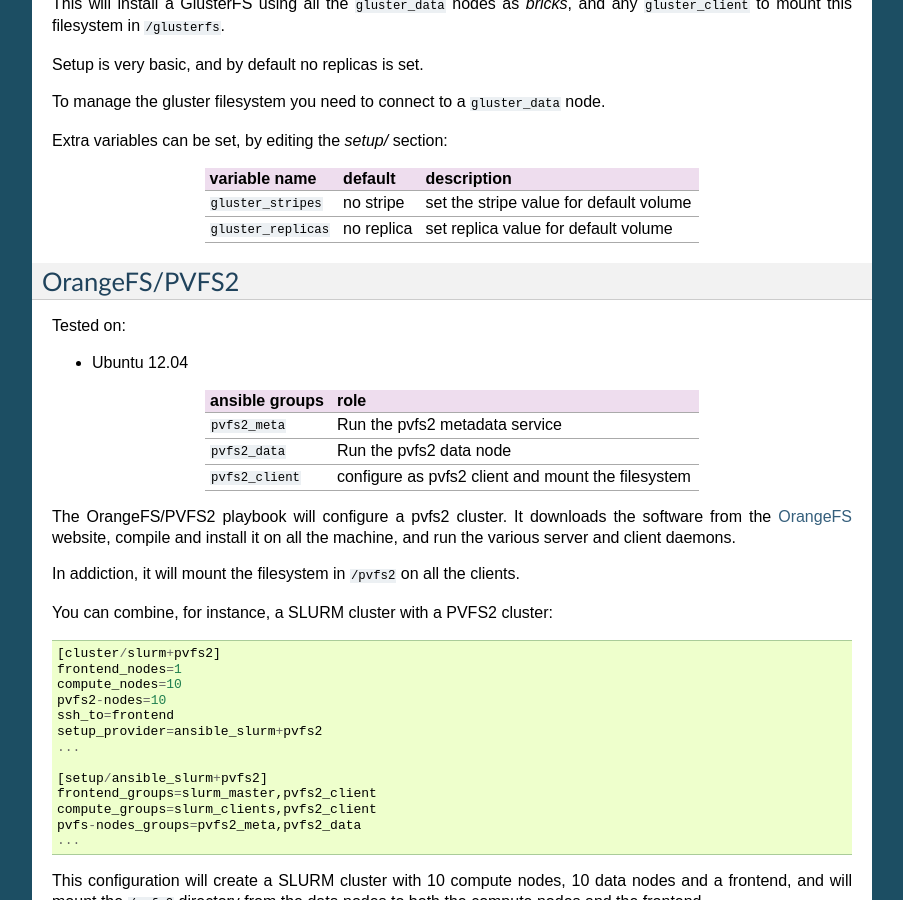
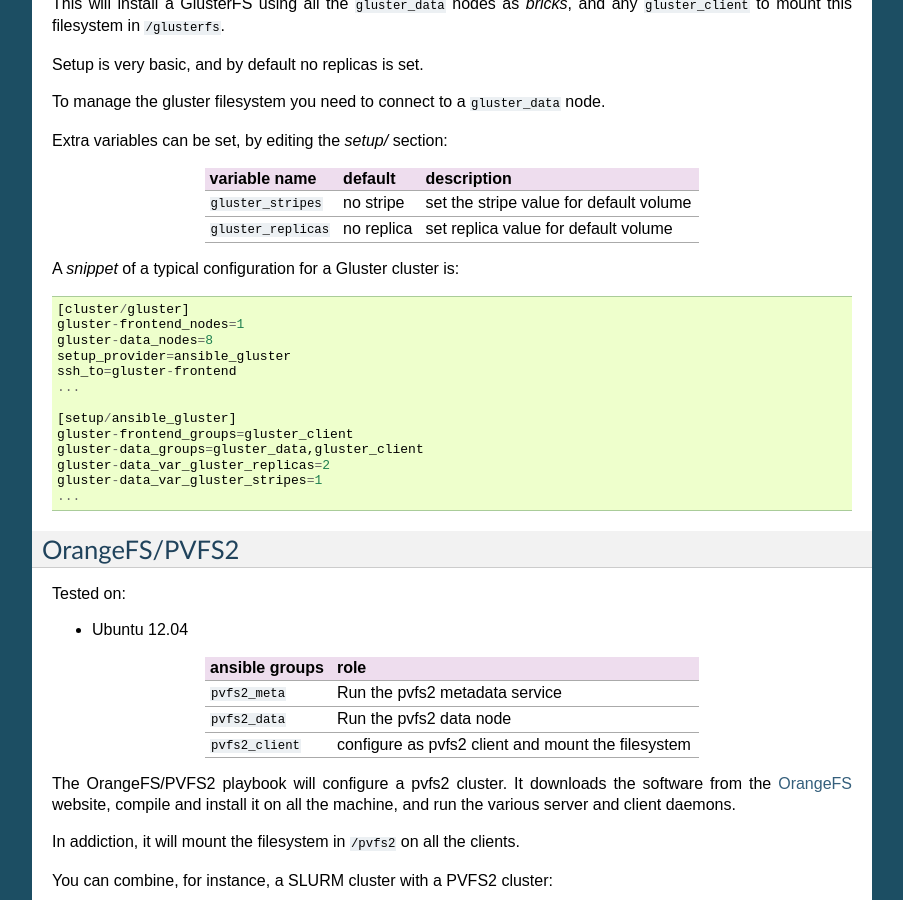
Before and after one commit to elasticluster/elasticluster, a Sphinx documentation site: the page built from docs/playbooks.rst, in a window 1280 px wide and 900 px high, scrolled down 5075 px. Shown: the whole window, without its empty margins (198-1101 px from the left). Built offline with Sphinx 7.4.7, drawn with Linux system fonts in a browser that asks for light colours.

Commit message:
Add configuration snippet for gluster cluster
This issue closes #149

```diff
--- a/docs/playbooks.rst
+++ b/docs/playbooks.rst
@@ -359,6 +359,23 @@ Extra variables can be set, by editing the `setup/` section:
 | ``gluster_replicas`` | no replica | set replica value for default volume    |
 +----------------------+------------+-----------------------------------------+
 
+A *snippet* of a typical configuration for a Gluster cluster is::
+
+    [cluster/gluster]
+    gluster-frontend_nodes=1
+    gluster-data_nodes=8
+    setup_provider=ansible_gluster
+    ssh_to=gluster-frontend
+    ...
+
+    [setup/ansible_gluster]
+    gluster-frontend_groups=gluster_client
+    gluster-data_groups=gluster_data,gluster_client
+    gluster-data_var_gluster_replicas=2
+    gluster-data_var_gluster_stripes=1
+    ...
+
+
 OrangeFS/PVFS2
 ==============
 
```
